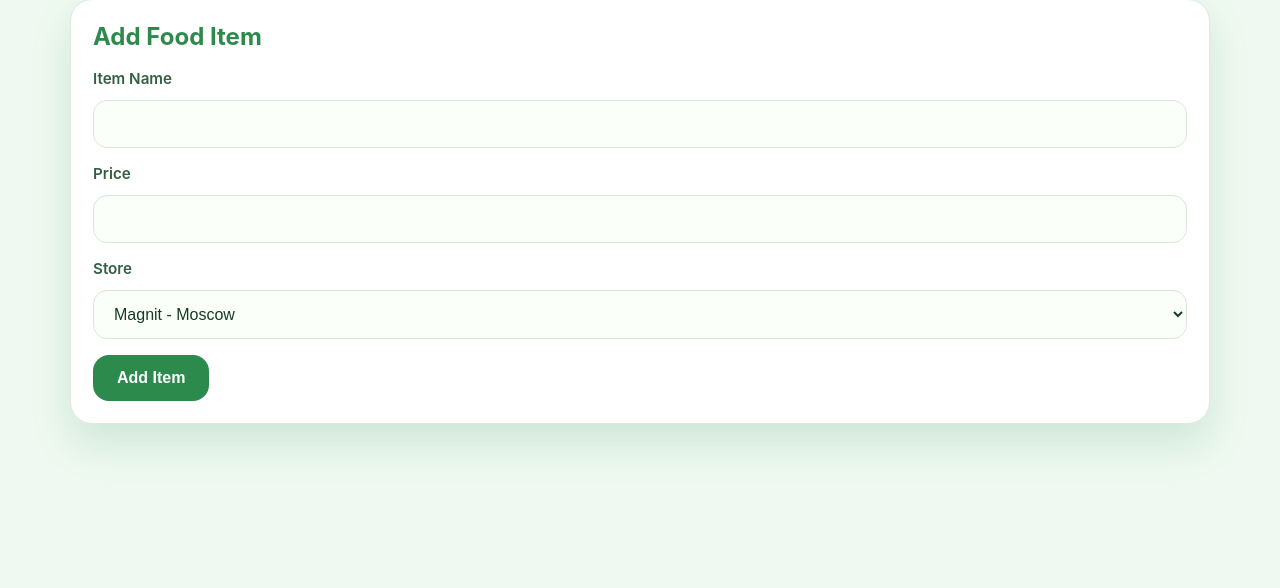
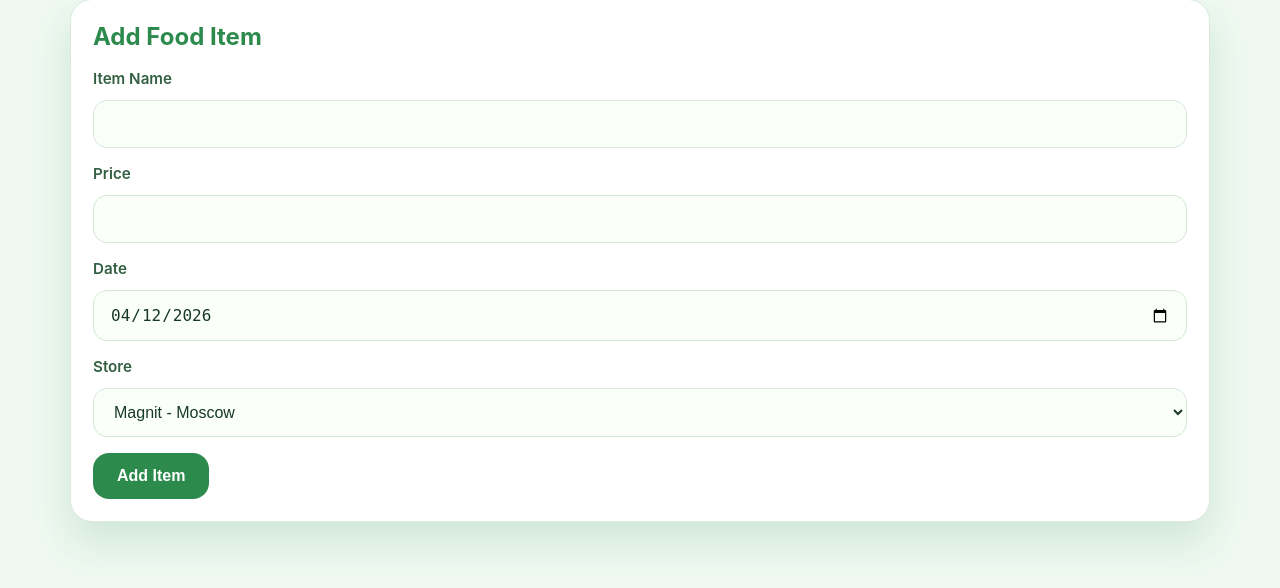
Before and after one commit to PKorotchenko/First_Project, a Flask app: page /add_item in a window 1280 px wide. Shown: the part 113-701 px from the top of the page. Run offline with Flask 3, Linux system fonts and the light colour scheme; data comes from the database, SQL or seed files in the repository; both versions use the stored data as it was after the commit.

Commit message:
12.04.2026 last

```diff
--- a/Hellow.py
+++ /dev/null
@@ -1 +0,0 @@
-print('Hello')
--- a/app.py
+++ b/app.py
@@ -1,5 +1,6 @@
 from flask import Flask, render_template, request, redirect, url_for
 from models import PriceTracker
+from datetime import date, datetime
 
 app = Flask(__name__)
 tracker = PriceTracker()
@@ -9,14 +10,17 @@ def index():
     stores = tracker.get_stores()
     selected_store_id = request.args.get('store_id', type=int)
     selected_item_name = request.args.get('item_name', default=None, type=str)
+    if selected_item_name == '':
+        selected_item_name = None
+    food_names = tracker.get_food_names()
+    chart_item_name = selected_item_name or (food_names[0] if food_names else None)
     items = tracker.get_food_items(store_id=selected_store_id, item_name=selected_item_name)
-    food_names = tracker.get_food_names()
     selected_store_name = None
     if selected_store_id:
         selected_store_name = next((store[1] for store in stores if store[0] == selected_store_id), None)
     history = None
-    if selected_item_name:
-        history = tracker.get_price_history(selected_item_name, store_id=selected_store_id)
+    if chart_item_name:
+        history = tracker.get_price_history(chart_item_name, store_id=selected_store_id)
     return render_template(
         'index.html',
         stores=stores,
@@ -26,6 +30,7 @@ def index():
         selected_item_name=selected_item_name,
         selected_store_name=selected_store_name,
         history=history,
+        chart_item_name=chart_item_name,
     )
 
 @app.route('/add_store', methods=['GET', 'POST'])
@@ -40,13 +45,15 @@ def add_store():
 @app.route('/add_item', methods=['GET', 'POST'])
 def add_item():
     stores = tracker.get_stores()
+    current_date = date.today().isoformat()
     if request.method == 'POST':
         name = request.form['name']
         price = float(request.form['price'])
         store_id = int(request.form['store_id'])
-        tracker.add_food_item(name, price, store_id)
+        date_recorded = request.form.get('date_recorded') or current_date
+        tracker.add_food_item(name, price, store_id, date_recorded)
         return redirect(url_for('index'))
-    return render_template('add_item.html', stores=stores)
+    return render_template('add_item.html', stores=stores, current_date=current_date)
 
 @app.route('/average_price', methods=['GET', 'POST'])
 def average_price():
--- a/models.py
+++ b/models.py
@@ -56,11 +56,14 @@ class PriceTracker:
         conn.close()
         return stores
 
-    def add_food_item(self, name, price, store_id):
+    def add_food_item(self, name, price, store_id, date_recorded=None):
         conn = sqlite3.connect(self.db_name)
         cursor = conn.cursor()
-        cursor.execute('INSERT INTO food_items (name, price, store_id, date_recorded) VALUES (?, ?, ?, ?)',
-                       (name, price, store_id, datetime.now().strftime('%Y-%m-%d')))
+        date_recorded = date_recorded or datetime.now().strftime('%Y-%m-%d')
+        cursor.execute(
+            'INSERT INTO food_items (name, price, store_id, date_recorded) VALUES (?, ?, ?, ?)',
+            (name, price, store_id, date_recorded)
+        )
         conn.commit()
         conn.close()
 
--- a/templates/add_item.html
+++ b/templates/add_item.html
@@ -15,6 +15,10 @@
             <input type="number" id="price" name="price" step="0.01" required>
         </div>
         <div class="form-row">
+            <label for="date_recorded">Date</label>
+            <input type="date" id="date_recorded" name="date_recorded" value="{{ current_date }}" required>
+        </div>
+        <div class="form-row">
             <label for="store_id">Store</label>
             <select id="store_id" name="store_id" required>
                 {% for store in stores %}
--- a/templates/index.html
+++ b/templates/index.html
@@ -83,7 +83,7 @@
 
 {% if history %}
 <div class="chart-card">
-    <h2>Price change for {{ selected_item_name }}</h2>
+    <h2>Price change for {{ chart_item_name }}</h2>
     {% if selected_store_name %}
     <p class="chart-subtitle">Store: {{ selected_store_name }}</p>
     {% endif %}
```
Also changed, not shown: Colculate.py (deleted), food_prices.db.
